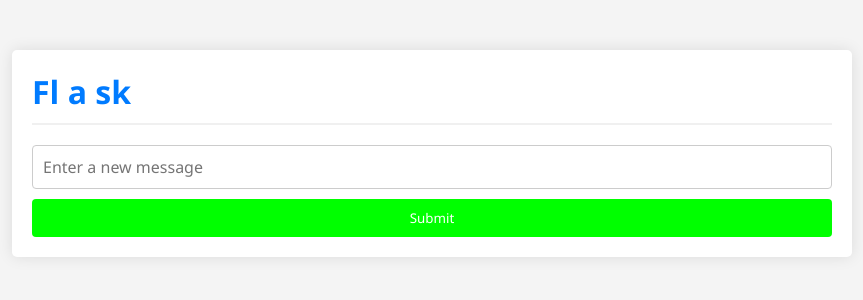
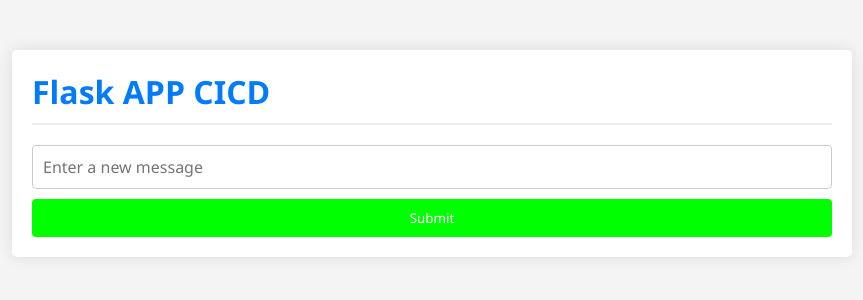
Before and after one commit to sanjaymah4/Flask-mysql, a Flask app: page / in a window 1280 px wide. Shown: the top 300 px of the page, without its empty margins (208-1071 px from the left). Run offline with Flask 2, Linux system fonts and the light colour scheme; data that the repository does not hold is empty; some libraries are stand-ins or nearby versions.

Commit message:
Update index.html

```diff
--- a/templates/index.html
+++ b/templates/index.html
@@ -93,7 +93,7 @@
 
 <body>
     <div class="container">
-        <h1>Fl a sk</h1>
+        <h1>Flask APP CICD</h1>
         {% for message in messages %}
             <p>{{ message[0] }}</p>
         {% endfor %}
```
